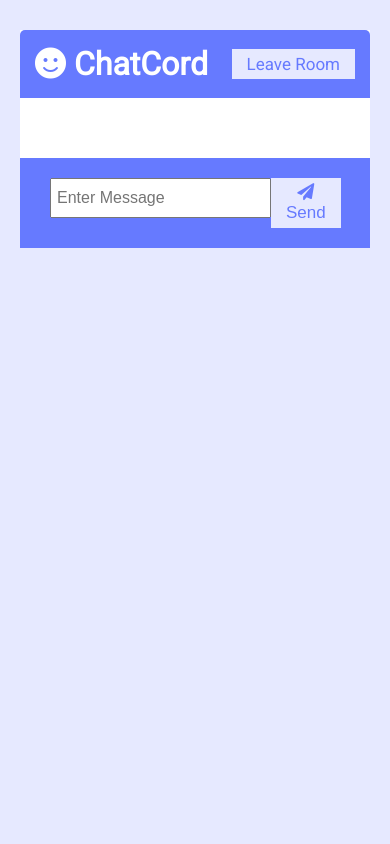
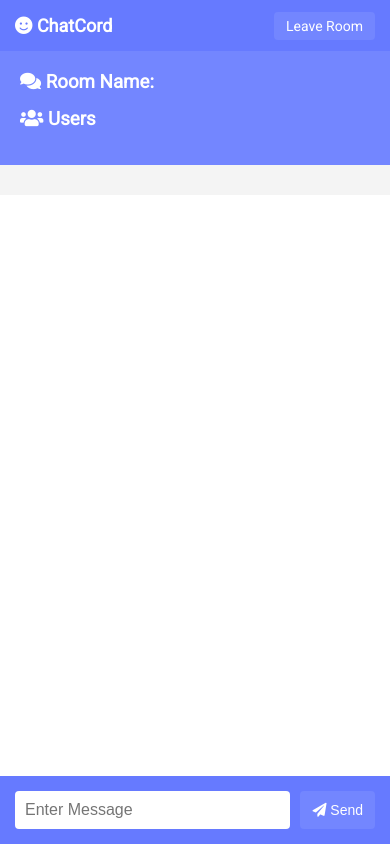
Before and after one commit to harshverdhan312/chatcord, a website: page public/chat.html in a window 390 px wide. Drawn offline with nearby package versions, Linux system fonts and the light colour scheme; no server answers.

Commit message:
fixed responsiveness issues

```diff
--- a/public/css/style.css
+++ b/public/css/style.css
@@ -18,9 +18,13 @@ body {
   font-family: 'Roboto', sans-serif;
   font-size: 16px;
   background: var(--light-color);
-	margin: 20px;
+  height: 100vh;
+  display: flex;
+  justify-content: center;
+  align-items: center;
 }
 
+/* Remove list styles */
 ul {
   list-style: none;
 }
@@ -31,52 +35,50 @@ a {
 
 .btn {
   cursor: pointer;
-	padding: 5px 15px;
-	background: var(--light-color);
-	color: var(--dark-color-a);
-	border: 0;
-	font-size: 17px;
+  padding: 10px 20px;
+  background: var(--dark-color-b);
+  color: #fff;
+  border: none;
+  font-size: 16px;
+  border-radius: 4px;
 }
 
-/* Chat Page */
+/* Chat Container */
+.chat-container {
+  width: 100vw;
+  height: 100vh;
+  display: flex;
+  flex-direction: column;
+  background: #fff;
+}
 
-.chat-container {
-	max-width: 1100px;
-	background: #fff;
-	margin: 30px auto;
+/* Header */
+.chat-header {
+  background: var(--dark-color-a);
+  color: #fff;
+  padding: 15px;
+  display: flex;
+  justify-content: space-between;
+  align-items: center;
+}
+
+/* Chat Main Layout */
+.chat-main {
+  flex: 1;
+  display: flex;
   overflow: hidden;
 }
 
-.chat-header {
-	background: var(--dark-color-a);
+/* Sidebar */
+.chat-sidebar {
+  width: 250px;
+  background: var(--dark-color-b);
   color: #fff;
-	border-top-left-radius: 5px;
-	border-top-right-radius: 5px;
-	padding: 15px;
-	display: flex;
-	align-items: center;
-	justify-content: space-between;
+  padding: 20px;
+  overflow-y: auto;
 }
 
-.chat-main {
-	display: grid;
-	grid-template-columns: 1fr 3fr;
-}
-
-.chat-sidebar {
-	background: var(--dark-color-b);
-	color: #fff;
-	padding: 20px 20px 60px;
-	overflow-y: scroll;
-}
-
-.chat-sidebar h2 {
-	font-size: 20px;
-	background: rgba(0, 0, 0, 0.1);
-	padding: 10px;
-	margin-bottom: 20px;
-}
-
+.chat-sidebar h2,
 .chat-sidebar h3 {
   margin-bottom: 15px;
 }
@@ -85,53 +87,60 @@ a {
   padding: 10px 0;
 }
 
+/* Chat Messages */
 .chat-messages {
+  flex: 1;
   padding: 30px;
-	max-height: 500px;
-	overflow-y: scroll;
+  overflow-y: auto;
+  background-color: #f4f4f4;
 }
 
 .chat-messages .message {
+  background: #fff;
   padding: 10px;
   margin-bottom: 15px;
-	background-color: var(--light-color);
   border-radius: 5px;
-	overflow-wrap: break-word;
+  border: 1px solid #ddd;
 }
 
 .chat-messages .message .meta {
-	font-size: 15px;
+  font-size: 14px;
   font-weight: bold;
   color: var(--dark-color-b);
-	opacity: 0.7;
-	margin-bottom: 7px;
+  margin-bottom: 5px;
 }
 
 .chat-messages .message .meta span {
   color: #777;
+  font-weight: normal;
+  margin-left: 10px;
 }
 
 .chat-form-container {
-	padding: 20px 30px;
-	background-color: var(--dark-color-a);
+  background: var(--dark-color-a);
+  padding: 15px;
 }
 
 .chat-form-container form {
   display: flex;
 }
 
-.chat-form-container input[type='text'] {
+.chat-form-container input[type="text"] {
+  flex: 1;
   font-size: 16px;
-	padding: 5px;
-	height: 40px;
-	flex: 1;
+  padding: 10px;
+  border: none;
+  border-radius: 4px;
+  margin-right: 10px;
 }
 
 /* Join Page */
 .join-container {
   max-width: 500px;
-	margin: 80px auto;
+  margin: auto;
   color: #fff;
+  background: var(--dark-color-b);
+  border-radius: 5px;
 }
 
 .join-header {
@@ -144,11 +153,6 @@ a {
 
 .join-main {
   padding: 30px 40px;
-	background: var(--dark-color-b);
-}
-
-.join-main p {
-	margin-bottom: 20px;
 }
 
 .join-main .form-control {
@@ -160,36 +164,56 @@ a {
   margin-bottom: 5px;
 }
 
-.join-main input[type='text'] {
-	font-size: 16px;
-	padding: 5px;
-	height: 40px;
-	width: 100%;
-}
-
+.join-main input[type='text'],
 .join-main select {
   font-size: 16px;
-	padding: 5px;
+  padding: 10px;
+  width: 100%;
   height: 40px;
-	width: 100%;
+  border: none;
+  border-radius: 4px;
 }
 
 .join-main .btn {
+  width: 100%;
   margin-top: 20px;
-	width: 100%;
 }
 
-@media (max-width: 700px) {
+/* Responsive Design */
+@media (max-width: 768px) {
   .chat-main {
-		display: block;
+    flex-direction: column;
   }
 
   .chat-sidebar {
-		display: none;
+    width: 100%;
+    max-height: 150px;
+  }
+
+  .chat-messages {
+    padding: 15px;
+  }
+
+  .chat-form-container {
+    padding: 15px;
+  }
+
+  .btn {
+    font-size: 15px;
   }
 }
 
-.chat-content {
-  display: flex;
-  flex-direction: column;
+@media (max-width: 480px) {
+  .chat-header h1 {
+    font-size: 18px;
   }
+
+  .chat-messages .message {
+    font-size: 14px;
+  }
+
+  .btn {
+    font-size: 14px;
+    padding: 6px 12px;
+  }
+}
```
Lines whose indentation alone changed are shown as unchanged.
